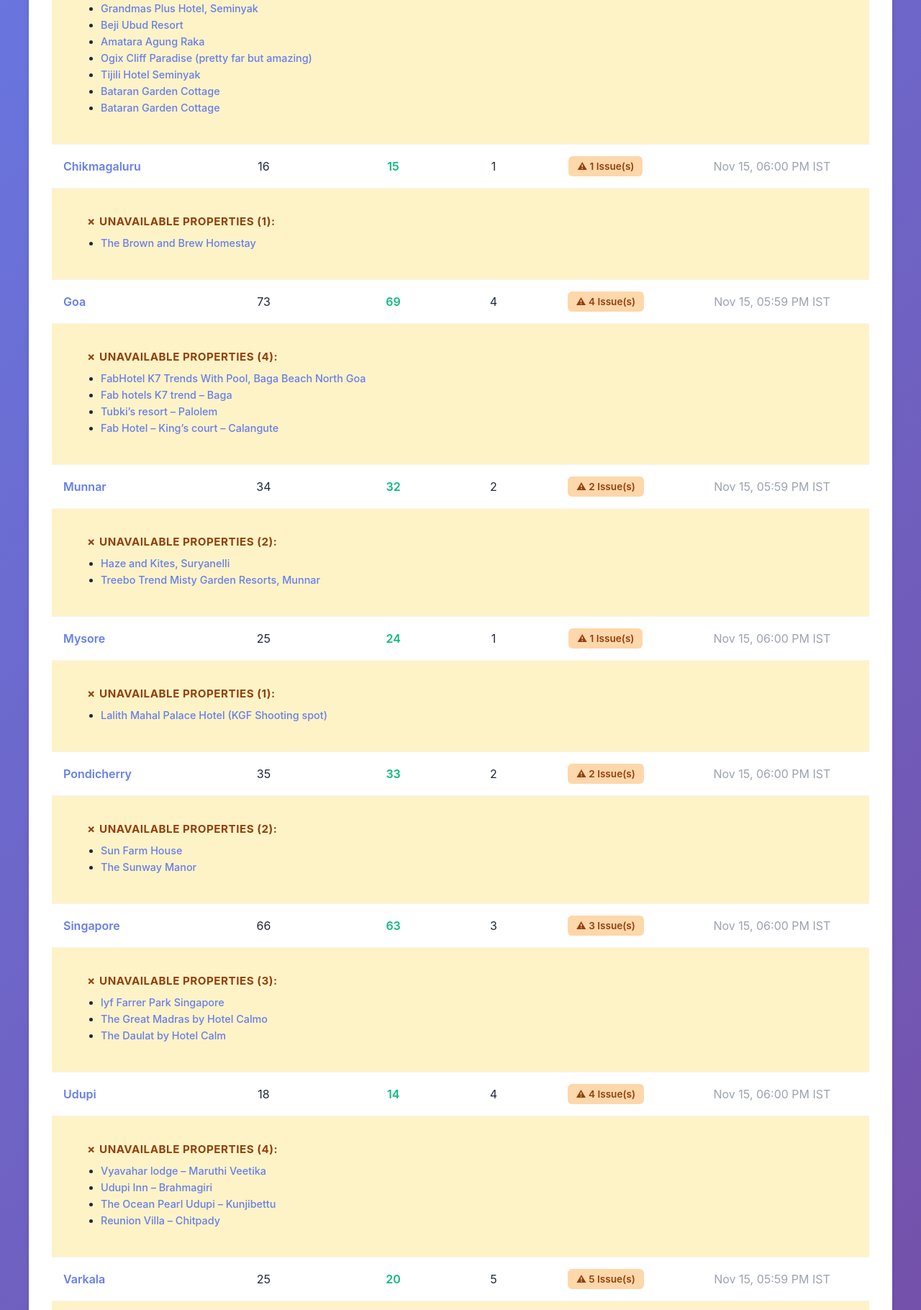
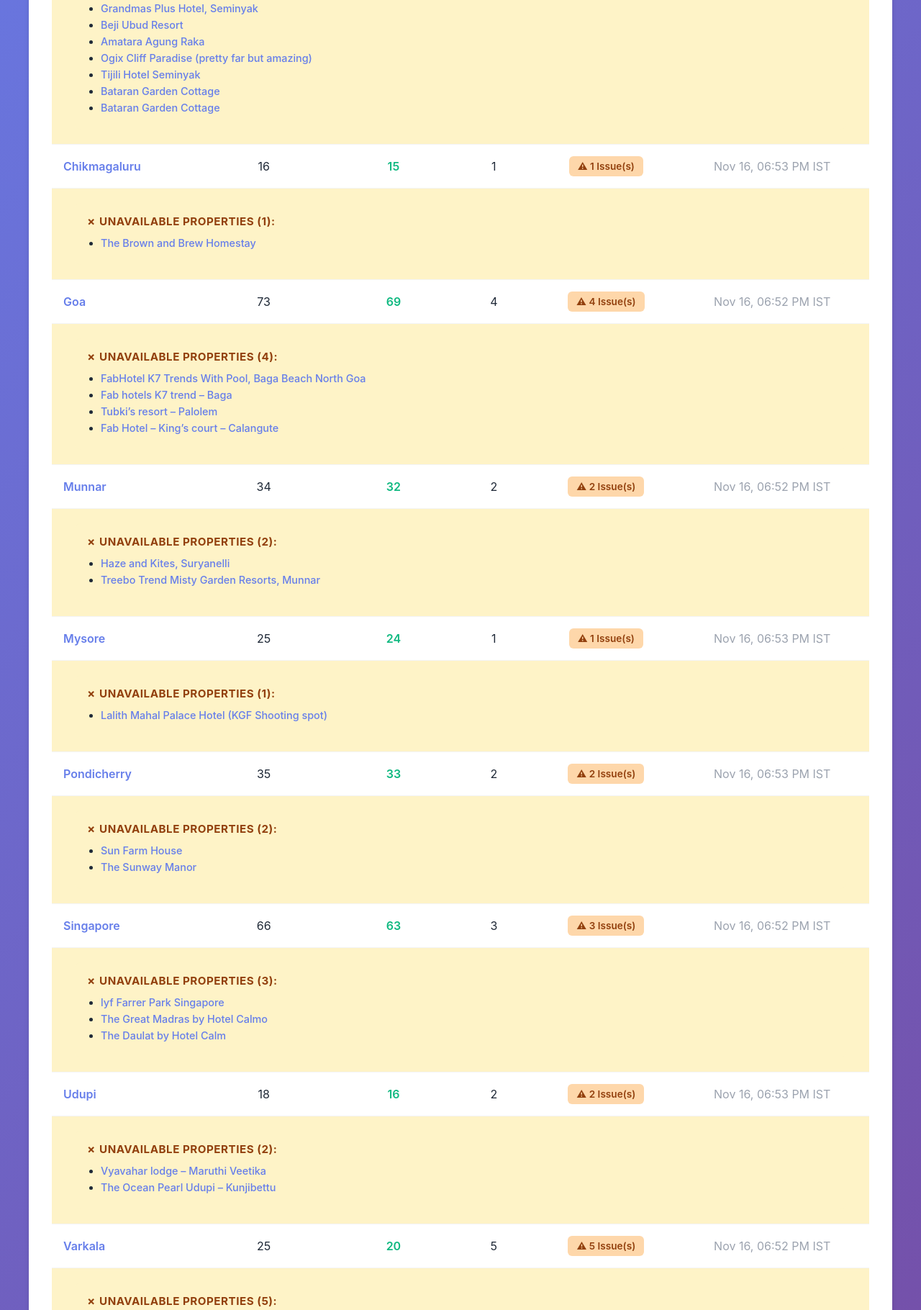
Before and after one commit to sagarsakre/blog_hotel_links_verifier, a plain HTML site: page index.html in a window 1280 px wide. Shown: the part 747-2567 px from the top of the page at 72% size. Drawn offline with Linux system fonts and the light colour scheme.

Commit message:
Update dashboard: Scheduled run caaa3c147b6a4b9bf42084985aca43a25eec4c3c

```diff
--- a/index.html
+++ b/index.html
@@ -289,7 +289,7 @@
             <h1>🏨 Hotel Links Health Dashboard</h1>
             <p class="subtitle">Monitoring Agoda affiliate links across all travel blog posts</p>
             <div class="status-banner">✗ Critical Issues</div>
-            <p class="last-update">Last updated: November 15, 2026 at 06:00 PM IST</p>
+            <p class="last-update">Last updated: November 16, 2026 at 06:53 PM IST</p>
         </header>
 
         <div class="stats-grid">
@@ -302,11 +302,11 @@
                 <div class="stat-label">Total Hotels</div>
             </div>
             <div class="stat-card success">
-                <div class="stat-value">428</div>
+                <div class="stat-value">430</div>
                 <div class="stat-label">Available</div>
             </div>
             <div class="stat-card error">
-                <div class="stat-value">31</div>
+                <div class="stat-value">29</div>
                 <div class="stat-label">Issues</div>
             </div>
         </div>
@@ -335,7 +335,7 @@
             <td class="text-center text-success">40</td>
             <td class="text-center">-</td>
             <td class="text-center"><span class="badge badge-success">✓ Healthy</span></td>
-            <td class="text-center text-muted">Nov 15, 06:00 PM IST</td>
+            <td class="text-center text-muted">Nov 16, 06:53 PM IST</td>
         </tr>
 
 
@@ -347,7 +347,7 @@
             <td class="text-center text-success">114</td>
             <td class="text-center">7</td>
             <td class="text-center"><span class="badge badge-warning">⚠ 7 Issue(s)</span></td>
-            <td class="text-center text-muted">Nov 15, 05:59 PM IST</td>
+            <td class="text-center text-muted">Nov 16, 06:51 PM IST</td>
         </tr>
 
         <tr class="details-row">
@@ -370,7 +370,7 @@
             <td class="text-center text-success">15</td>
             <td class="text-center">1</td>
             <td class="text-center"><span class="badge badge-warning">⚠ 1 Issue(s)</span></td>
-            <td class="text-center text-muted">Nov 15, 06:00 PM IST</td>
+            <td class="text-center text-muted">Nov 16, 06:53 PM IST</td>
         </tr>
 
         <tr class="details-row">
@@ -393,7 +393,7 @@
             <td class="text-center text-success">69</td>
             <td class="text-center">4</td>
             <td class="text-center"><span class="badge badge-warning">⚠ 4 Issue(s)</span></td>
-            <td class="text-center text-muted">Nov 15, 05:59 PM IST</td>
+            <td class="text-center text-muted">Nov 16, 06:52 PM IST</td>
         </tr>
 
         <tr class="details-row">
@@ -416,7 +416,7 @@
             <td class="text-center text-success">32</td>
             <td class="text-center">2</td>
             <td class="text-center"><span class="badge badge-warning">⚠ 2 Issue(s)</span></td>
-            <td class="text-center text-muted">Nov 15, 05:59 PM IST</td>
+            <td class="text-center text-muted">Nov 16, 06:52 PM IST</td>
         </tr>
 
         <tr class="details-row">
@@ -439,7 +439,7 @@
             <td class="text-center text-success">24</td>
             <td class="text-center">1</td>
             <td class="text-center"><span class="badge badge-warning">⚠ 1 Issue(s)</span></td>
-            <td class="text-center text-muted">Nov 15, 06:00 PM IST</td>
+            <td class="text-center text-muted">Nov 16, 06:53 PM IST</td>
         </tr>
 
         <tr class="details-row">
@@ -462,7 +462,7 @@
             <td class="text-center text-success">33</td>
             <td class="text-center">2</td>
             <td class="text-center"><span class="badge badge-warning">⚠ 2 Issue(s)</span></td>
-            <td class="text-center text-muted">Nov 15, 06:00 PM IST</td>
+            <td class="text-center text-muted">Nov 16, 06:53 PM IST</td>
         </tr>
 
         <tr class="details-row">
@@ -485,7 +485,7 @@
             <td class="text-center text-success">63</td>
             <td class="text-center">3</td>
             <td class="text-center"><span class="badge badge-warning">⚠ 3 Issue(s)</span></td>
-            <td class="text-center text-muted">Nov 15, 06:00 PM IST</td>
+            <td class="text-center text-muted">Nov 16, 06:52 PM IST</td>
         </tr>
 
         <tr class="details-row">
@@ -505,18 +505,18 @@
                 <a href="https://sakrecubes.com/2023/10/udupi-complete-guide.html" target="_blank" class="destination-link">Udupi</a>
             </td>
             <td class="text-center">18</td>
-            <td class="text-center text-success">14</td>
-            <td class="text-center">4</td>
-            <td class="text-center"><span class="badge badge-warning">⚠ 4 Issue(s)</span></td>
-            <td class="text-center text-muted">Nov 15, 06:00 PM IST</td>
+            <td class="text-center text-success">16</td>
+            <td class="text-center">2</td>
+            <td class="text-center"><span class="badge badge-warning">⚠ 2 Issue(s)</span></td>
+            <td class="text-center text-muted">Nov 16, 06:53 PM IST</td>
         </tr>
 
         <tr class="details-row">
             <td colspan="6">
                 <div class="hotel-details">
                     <div class="hotel-section">
-                        <strong class="section-title unavailable-title">✗ Unavailable Properties (4):</strong>
-                        <ul class="hotel-list"><li><a href="https://www.agoda.com/partners/partnersearch.aspx?pcs=1&cid=1911682&hid=41765771&currency=INR" target="_blank" class="hotel-link">Vyavahar lodge – Maruthi Veetika</a></li><li><a href="https://www.agoda.com/partners/partnersearch.aspx?pcs=1&cid=1911682&hid=30645060&currency=INR" target="_blank" class="hotel-link">Udupi Inn – Brahmagiri</a></li><li><a href="https://www.agoda.com/partners/partnersearch.aspx?pcs=1&cid=1911682&hid=1623129&currency=INR" target="_blank" class="hotel-link">The Ocean Pearl Udupi – Kunjibettu</a></li><li><a href="https://www.agoda.com/partners/partnersearch.aspx?pcs=1&cid=1911682&hid=23115937&currency=INR" target="_blank" class="hotel-link">Reunion Villa – Chitpady</a></li></ul>
+                        <strong class="section-title unavailable-title">✗ Unavailable Properties (2):</strong>
+                        <ul class="hotel-list"><li><a href="https://www.agoda.com/partners/partnersearch.aspx?pcs=1&cid=1911682&hid=41765771&currency=INR" target="_blank" class="hotel-link">Vyavahar lodge – Maruthi Veetika</a></li><li><a href="https://www.agoda.com/partners/partnersearch.aspx?pcs=1&cid=1911682&hid=1623129&currency=INR" target="_blank" class="hotel-link">The Ocean Pearl Udupi – Kunjibettu</a></li></ul>
                     </div>
                 </div>
             </td>
@@ -531,7 +531,7 @@
             <td class="text-center text-success">20</td>
             <td class="text-center">5</td>
             <td class="text-center"><span class="badge badge-warning">⚠ 5 Issue(s)</span></td>
-            <td class="text-center text-muted">Nov 15, 05:59 PM IST</td>
+            <td class="text-center text-muted">Nov 16, 06:52 PM IST</td>
         </tr>
 
         <tr class="details-row">
@@ -554,7 +554,7 @@
             <td class="text-center text-success">4</td>
             <td class="text-center">2</td>
             <td class="text-center"><span class="badge badge-warning">⚠ 2 Issue(s)</span></td>
-            <td class="text-center text-muted">Nov 15, 06:00 PM IST</td>
+            <td class="text-center text-muted">Nov 16, 06:53 PM IST</td>
         </tr>
 
         <tr class="details-row">
```
